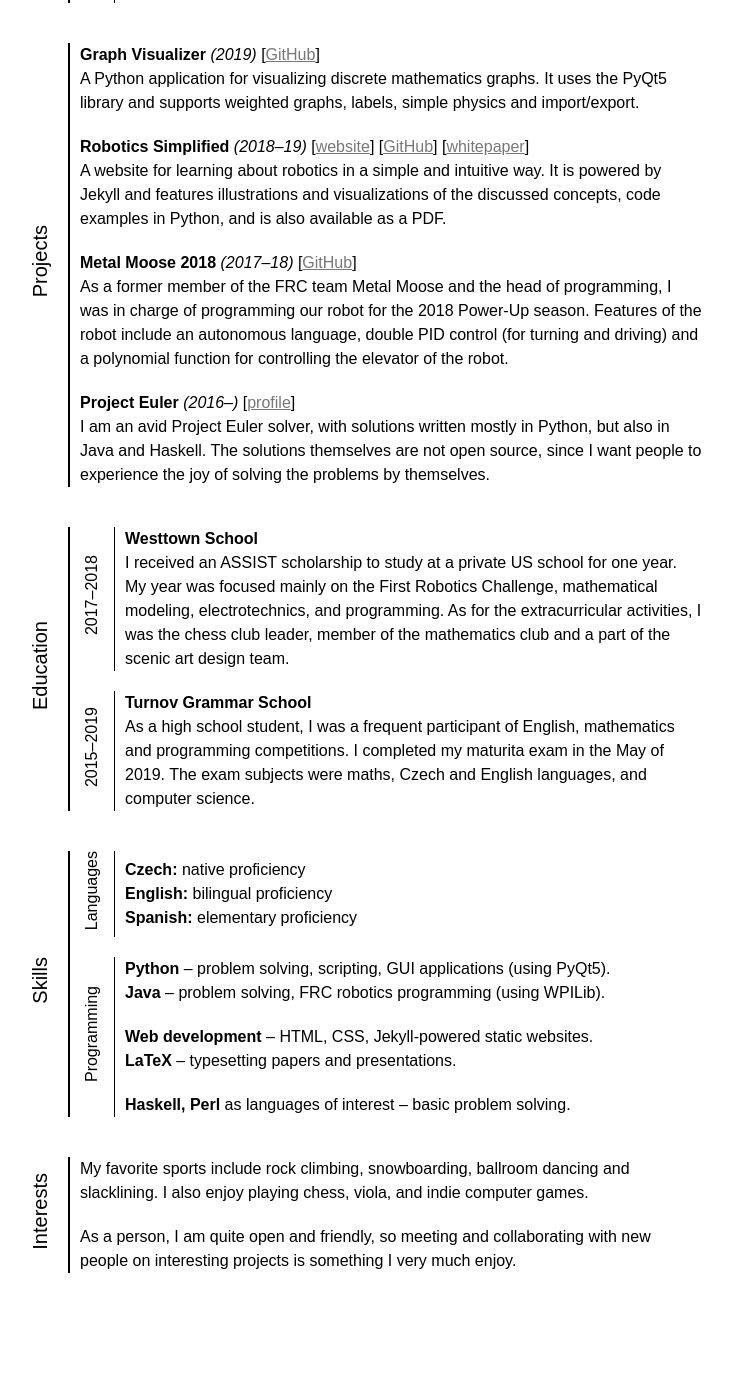
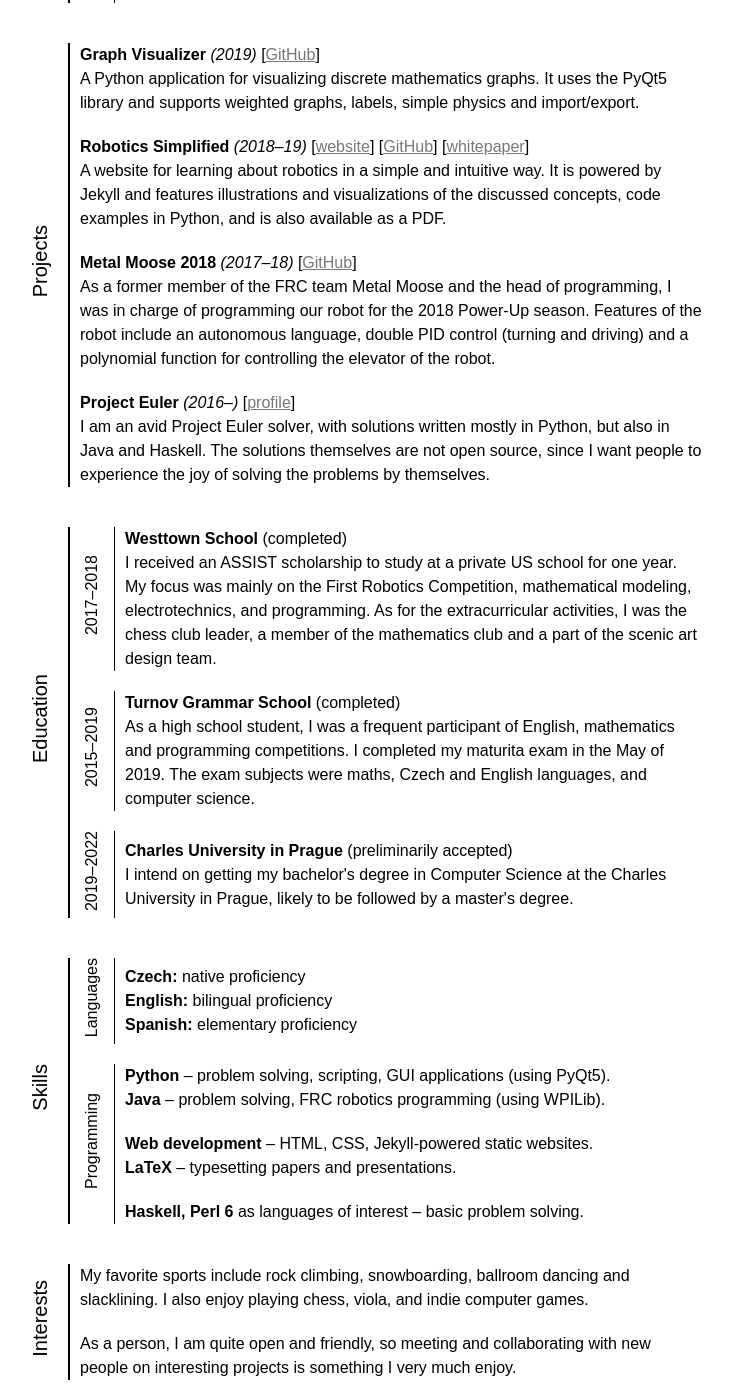
Before and after one commit to xiaoxiae/slama.dev, a Jekyll site: the page built from cv.md, in a window 1280 px wide and 1400 px high, scrolled down 744 px. Shown: the whole window, without its empty margins (278-1010 px from the left). Built offline with Jekyll 4.4.1, drawn with Linux system fonts in a browser that asks for light colours; before the commit the page ends 2037 px from its top, so only the background shows below that.

Commit message:
update pages content

```diff
--- a/cv.md
+++ b/cv.md
@@ -84,7 +84,7 @@ For additional information, feel free to contact me at `tomas [at] slama [dot] d
         <strong>Metal Moose 2018</strong> <em>(2017–18)</em> [<a href="https://github.com/MetalMooseFRC/MetalMoose2018">GitHub</a>]
         <br>
         As a former member of the FRC team Metal Moose and the head of programming, I was in charge of programming our robot for the 2018 Power-Up season.
-        Features of the robot include an autonomous language, double PID control (for turning and driving) and a polynomial function for controlling the elevator of the robot.
+        Features of the robot include an autonomous language, double PID control (turning and driving) and a polynomial function for controlling the elevator of the robot.
       </p>
       <p>
         <strong>Project Euler </strong> <em>(2016–)</em> [<a href="https://projecteuler.net/progress=thexiaoxiae">profile</a>]
@@ -98,17 +98,17 @@ For additional information, feel free to contact me at `tomas [at] slama [dot] d
   <tr class="cv-spacer"></tr>
 
   <tr>
-    <td rowspan="2" class="cv-primary-group">
+    <td rowspan="3" class="cv-primary-group">
       <p><span>Education</span></p>
     </td>
     <td class="cv-secondary-group">
       <p><span>2017–2018</span></p>
   	</td>
     <td class="cv-content-cell">
-      <strong>Westtown School</strong>
+      <strong>Westtown School</strong> (completed)
       <br>
-      I received an ASSIST scholarship to study at a private US school for one year. My year was focused mainly on the First Robotics Challenge, mathematical modeling, electrotechnics, and programming.
-	  As for the extracurricular activities, I was the chess club leader, member of the mathematics club and a part of the scenic art design team.
+      I received an ASSIST scholarship to study at a private US school for one year. My focus was mainly on the First Robotics Competition, mathematical modeling, electrotechnics, and programming.
+	  As for the extracurricular activities, I was the chess club leader, a member of the mathematics club and a part of the scenic art design team.
     </td>
   </tr>
   <tr>
@@ -117,10 +117,22 @@ For additional information, feel free to contact me at `tomas [at] slama [dot] d
     </td>
     <td class="cv-content-cell">
     <p>
-      <strong>Turnov Grammar School</strong>
+      <strong>Turnov Grammar School</strong> (completed)
       <br>
 	  As a high school student, I was a frequent participant of English, mathematics and programming competitions.
 	  I completed my maturita exam in the May of 2019. The exam subjects were maths, Czech and English languages, and computer science.
+    </p>
+    </td>
+  </tr>
+  <tr>
+    <td class="cv-secondary-group">
+      <p><span>2019–2022</span></p>
+    </td>
+    <td class="cv-content-cell">
+    <p>
+      <strong>Charles University in Prague</strong> (preliminarily accepted)
+      <br>
+      I intend on getting my bachelor's degree in Computer Science at the Charles University in Prague, likely to be followed by a master's degree.
     </p>
     </td>
   </tr>
@@ -136,11 +148,11 @@ For additional information, feel free to contact me at `tomas [at] slama [dot] d
   	</td>
     <td class="cv-content-cell">
       <p>
-	  	<strong>Czech:</strong> native proficiency
+	  	<strong>Czech: </strong>native proficiency
 		<br>
-		<strong>English:</strong> bilingual proficiency
+		<strong>English: </strong>bilingual proficiency
 		<br>
-		<strong>Spanish:</strong> elementary proficiency
+		<strong>Spanish: </strong>elementary proficiency
       </p>
     </td>
   </tr>
@@ -160,7 +172,7 @@ For additional information, feel free to contact me at `tomas [at] slama [dot] d
 		<strong>LaTeX</strong> – typesetting papers and presentations.
 	  </p>
       <p>
-	  	<strong>Haskell, Perl</strong> as languages of interest – basic problem solving.
+	  	<strong>Haskell, Perl 6</strong> as languages of interest – basic problem solving.
       </p>
     </td>
   </tr>
```
Also changed, not shown: tools.md (+2 -2 lines), music.md (line endings or trailing spaces).
